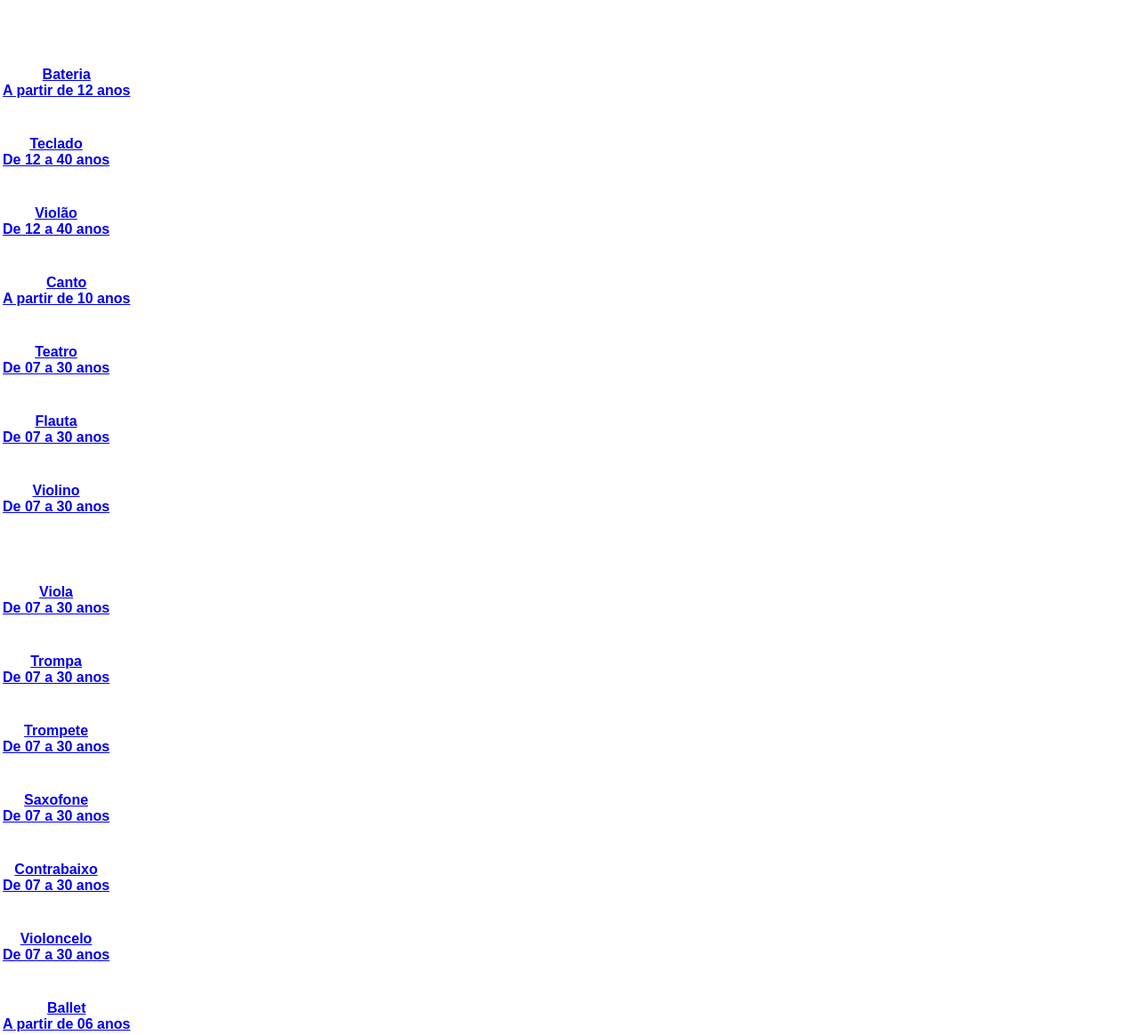
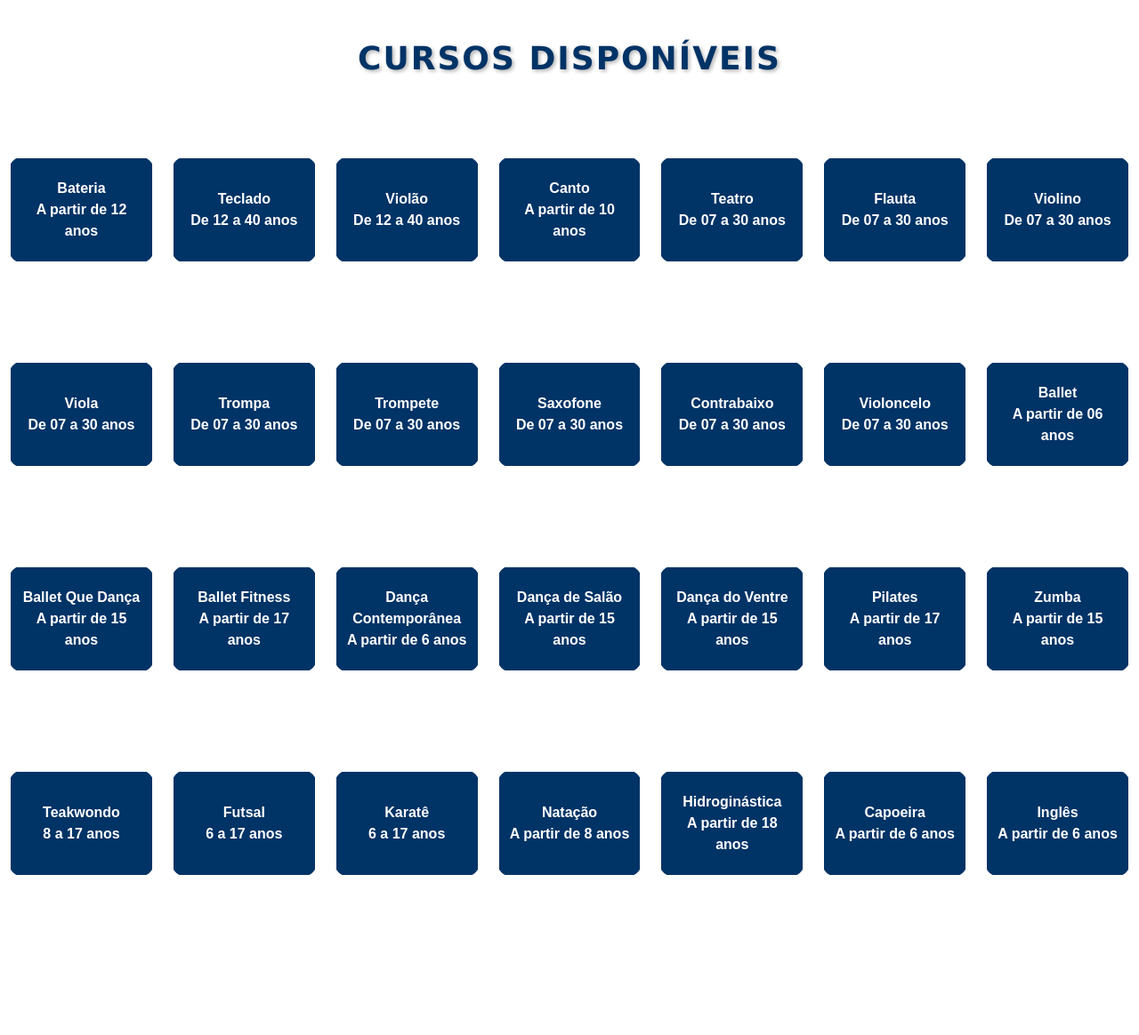
Before and after one commit to K3uzin/projetocidadedosaber, a PHP site: page /index.php in a window 1280 px wide. Shown: the part 140-1304 px from the top of the page at 89% size. After the commit the page ends 1124 px from the top, so only its background shows below. Run offline with PHP 8.4, Linux system fonts and the light colour scheme; lists and menus that the app fills with data are empty.

Commit message:
Update index.php

```diff
--- a/pages/index.php
+++ b/pages/index.php
@@ -12,152 +12,266 @@
     <?php require '../includes/header.php'; ?>
 
     <!-- O restante do conteúdo da página -->
-
-<div>
-    <table class="c1">
-
-        <thead>
-            <br> <br> <br> <br>
-            <tr>
-                <th> <a href="inscricao.php"> Bateria <br> A partir de 12 anos</th>
-            </tr>
-
-        </thead>
-
-    <table class="c2">
-
-        <thead>
-            <br> <br>
-            <tr>
-                <th> <a href="inscricao.php"> Teclado <br> De 12 a 40 anos</th>
-            </tr>
-
-        </thead>
-
-        <table class="c3">
-
-        <thead>
-            <br> <br>
-            <tr>
-                <th> <a href="inscricao.php"> Violão <br> De 12 a 40 anos</th>
-            </tr>
-
-        </thead>
-
-        <table class="c4">
-
-        <thead>
-            <br> <br>
-            <tr>
-                <th> <a href="inscricao.php"> Canto <br>  A partir de 10 anos</th>
-            </tr>
-
-        </thead>
-        <table class="c5">
-
-        <thead>
-            <br> <br>
-            <tr>
-                <th> <a href="inscricao.php"> Teatro <br> De 07 a 30 anos</th>
-            </tr>
-
-        </thead>
-
-        <table class="c6">
-
-        <thead>
-            <br> <br>
-            <tr>
-                <th> <a href="inscricao.php"> Flauta <br> De 07 a 30 anos</th>
-            </tr>
-
-        </thead>
-
-        <table class="c7">
-
-        <thead>
-            <br> <br>
-            <tr>
-                <th> <a href="inscricao.php"> Violino <br>  De 07 a 30 anos</th>
-            </tr>
-
-        </thead>
-
+    <div class="title-section">
+        <h1 class="page-title">CURSOS DISPONÍVEIS</h1>
     </div>
 
+    <div class="category-section">
+        <table class="category-table">
+            <thead>
+                <tr>
+                    <th><a href="inscricao.php">Bateria<br>A partir de 12 anos</a></th>
+                </tr>
+            </thead>
+        </table>
 
-<div class="p1">
+        <table class="category-table">
+            <thead>
+                <tr>
+                    <th><a href="inscricao.php">Teclado<br>De 12 a 40 anos</a></th>
+                </tr>
+            </thead>
+        </table>
 
-    <table class="c8">
+        <table class="category-table">
+            <thead>
+                <tr>
+                    <th><a href="inscricao.php">Violão<br>De 12 a 40 anos</a></th>
+                </tr>
+            </thead>
+        </table>
 
+        <table class="category-table">
             <thead>
-            <br> <br> <br> <br>
                 <tr>
-                <th> <a href="inscricao.php"> Viola <br> De 07 a 30 anos</th>
+                    <th><a href="inscricao.php">Canto<br>A partir de 10 anos</a></th>
+                </tr>
+            </thead>
+        </table>
 
+        <table class="category-table">
+            <thead>
+                <tr>
+                    <th><a href="inscricao.php">Teatro<br>De 07 a 30 anos</a></th>
                 </tr>
+            </thead>
+        </table>
 
+        <table class="category-table">
+            <thead>
+                <tr>
+                    <th><a href="inscricao.php">Flauta<br>De 07 a 30 anos</a></th>
+                </tr>
             </thead>
+        </table>
 
-    <table class="c9">
+        <table class="category-table">
+            <thead>
+                <tr>
+                    <th><a href="inscricao.php">Violino<br>De 07 a 30 anos</a></th>
+                </tr>
+            </thead>
+        </table>
+    </div>
 
+    <div class="category-section">
+        <table class="category-table">
             <thead>
-            <br> <br>
                 <tr>
-                <th> <a href="inscricao.php"> Trompa <br> De 07 a 30 anos</th>
+                    <th><a href="inscricao.php">Viola<br>De 07 a 30 anos</a></th>
                 </tr>
+            </thead>
+        </table>
 
+        <table class="category-table">
+            <thead>
+                <tr>
+                    <th><a href="inscricao.php">Trompa<br>De 07 a 30 anos</a></th>
+                </tr>
             </thead>
+        </table>
 
-        <table class="c10">
+        <table class="category-table">
+            <thead>
+                <tr>
+                    <th><a href="inscricao.php">Trompete<br>De 07 a 30 anos</a></th>
+                </tr>
+            </thead>
+        </table>
 
+        <table class="category-table">
             <thead>
-            <br> <br>
                 <tr>
-                <th> <a href="inscricao.php"> Trompete <br> De 07 a 30 anos</th>
+                    <th><a href="inscricao.php">Saxofone<br>De 07 a 30 anos</a></th>
                 </tr>
+            </thead>
+        </table>
 
+        <table class="category-table">
+            <thead>
+                <tr>
+                    <th><a href="inscricao.php">Contrabaixo<br>De 07 a 30 anos</a></th>
+                </tr>
             </thead>
+        </table>
 
-        <table class="c11">
+        <table class="category-table">
+            <thead>
+                <tr>
+                    <th><a href="inscricao.php">Violoncelo<br>De 07 a 30 anos</a></th>
+                </tr>
+            </thead>
+        </table>
 
+        <table class="category-table">
             <thead>
-            <br> <br>
                 <tr>
-                <th> <a href="inscricao.php"> Saxofone <br>  De 07 a 30 anos</th>
+                    <th><a href="inscricao.php">Ballet<br>A partir de 06 anos</a></th>
                 </tr>
+            </thead>
+        </table>
+    </div>
+    <div class="category-section">
+        <table class="category-table">
+            <thead>
+                <tr>
+                    <th>
+                        <a href="inscricao.php">Ballet Que Dança<br>A partir de 15 anos</a>
+                    </th>
+                </tr>
+            </thead>
+        </table>
 
+        <table class="category-table">
+            <thead>
+                <tr>
+                    <th>
+                        <a href="inscricao.php">Ballet Fitness<br>A partir de 17 anos</a>
+                    </th>
+                </tr>
             </thead>
-        <table class="c12">
+        </table>
 
+        <table class="category-table">
             <thead>
-            <br> <br>
                 <tr>
-                <th> <a href="inscricao.php"> Contrabaixo <br> De 07 a 30 anos</th>
+                    <th>
+                        <a href="inscricao.php">Dança Contemporânea<br>A partir de 6 anos</a>
+                    </th>
                 </tr>
+            </thead>
+        </table>
 
+        <table class="category-table">
+            <thead>
+                <tr>
+                    <th>
+                        <a href="inscricao.php">Dança de Salão<br>A partir de 15 anos</a>
+                    </th>
+                </tr>
             </thead>
+        </table>
 
-        <table class="c13">
+        <table class="category-table">
+            <thead>
+                <tr>
+                    <th>
+                        <a href="inscricao.php">Dança do Ventre<br>A partir de 15 anos</a>
+                    </th>
+                </tr>
+            </thead>
+        </table>
 
+        <table class="category-table">
             <thead>
-            <br> <br>
                 <tr>
-                <th> <a href="inscricao.php"> Violoncelo <br> De 07 a 30 anos</th>
+                    <th>
+                        <a href="inscricao.php">Pilates<br>A partir de 17 anos</a>
+                    </th>
                 </tr>
+            </thead>
+        </table>
 
+        <table class="category-table">
+            <thead>
+                <tr>
+                    <th>
+                        <a href="inscricao.php">Zumba<br>A partir de 15 anos</a>
+                    </th>
+                </tr>
             </thead>
+        </table>
+    </div>
+    <div class="category-section">
+        <table class="category-table">
+            <thead>
+                <tr>
+                    <th>
+                        <a href="inscricao.php">Teakwondo<br>8 a 17 anos</a>
+                    </th>
+                </tr>
+            </thead>
+        </table>
 
-        <table class="c14">
+        <table class="category-table">
+            <thead>
+                <tr>
+                    <th>
+                        <a href="inscricao.php">Futsal<br>6 a 17 anos</a>
+                    </th>
+                </tr>
+            </thead>
+        </table>
 
+        <table class="category-table">
             <thead>
-            <br> <br>
                 <tr>
-                <th> <a href="inscricao.php"> Ballet <br> A partir de 06 anos</th>
+                    <th>
+                        <a href="inscricao.php">Karatê<br>6 a 17 anos</a>
+                    </th>
                 </tr>
+            </thead>
+        </table>
 
+        <table class="category-table">
+            <thead>
+                <tr>
+                    <th>
+                        <a href="inscricao.php">Natação<br>A partir de 8 anos</a>
+                    </th>
+                </tr>
             </thead>
+        </table>
 
+        <table class="category-table">
+            <thead>
+                <tr>
+                    <th>
+                        <a href="inscricao.php">Hidroginástica<br>A partir de 18 anos</a>
+                    </th>
+                </tr>
+            </thead>
+        </table>
+
+        <table class="category-table">
+            <thead>
+                <tr>
+                    <th>
+                        <a href="inscricao.php">Capoeira<br>A partir de 6 anos</a>
+                    </th>
+                </tr>
+            </thead>
+        </table>
+
+        <table class="category-table">
+            <thead>
+                <tr>
+                    <th>
+                        <a href="inscricao.php">Inglês<br>A partir de 6 anos</a>
+                    </th>
+                </tr>
+            </thead>
+        </table>
     </div>
 
 </body>
```
Lines whose indentation alone changed are shown as unchanged.
